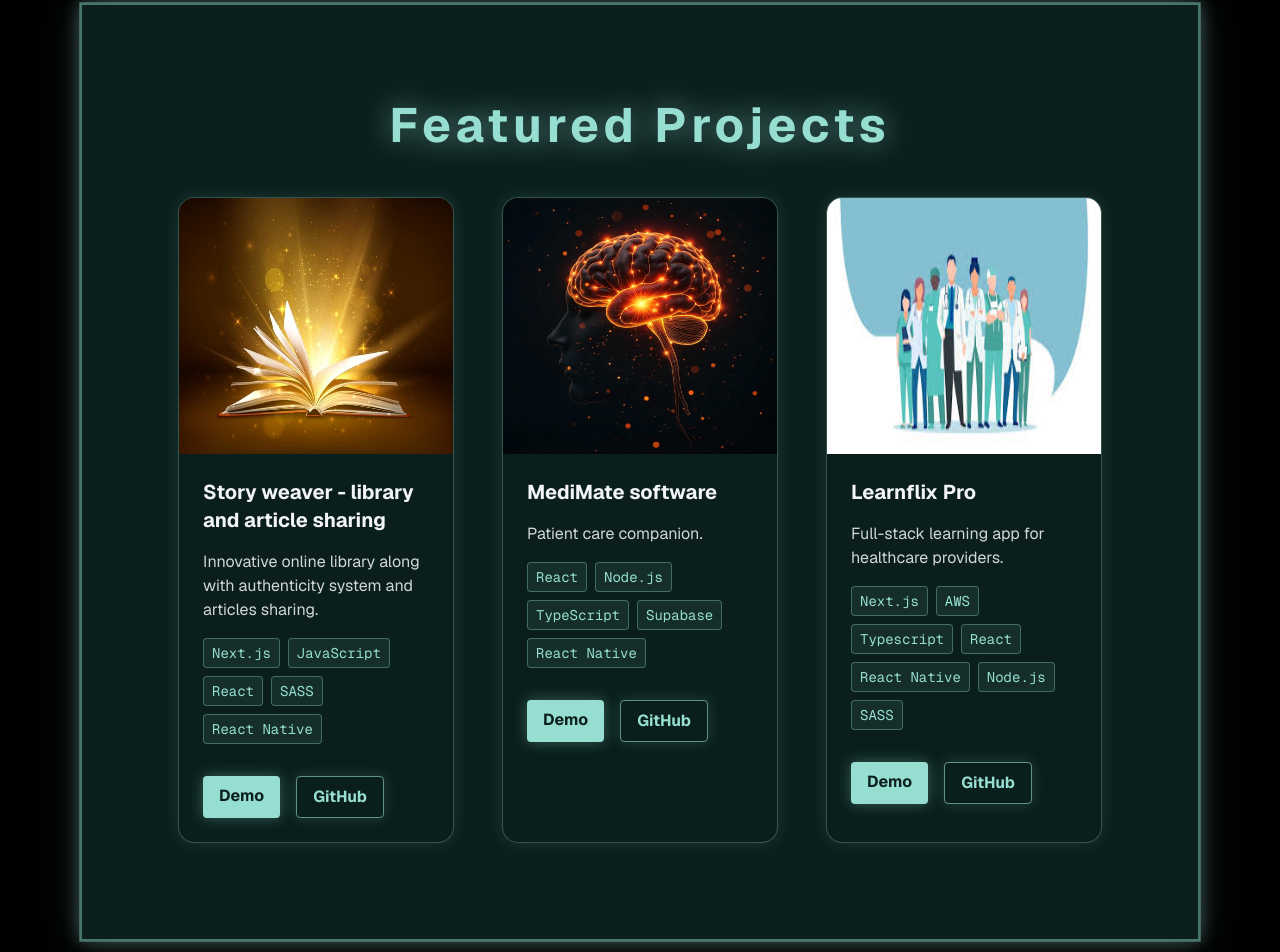
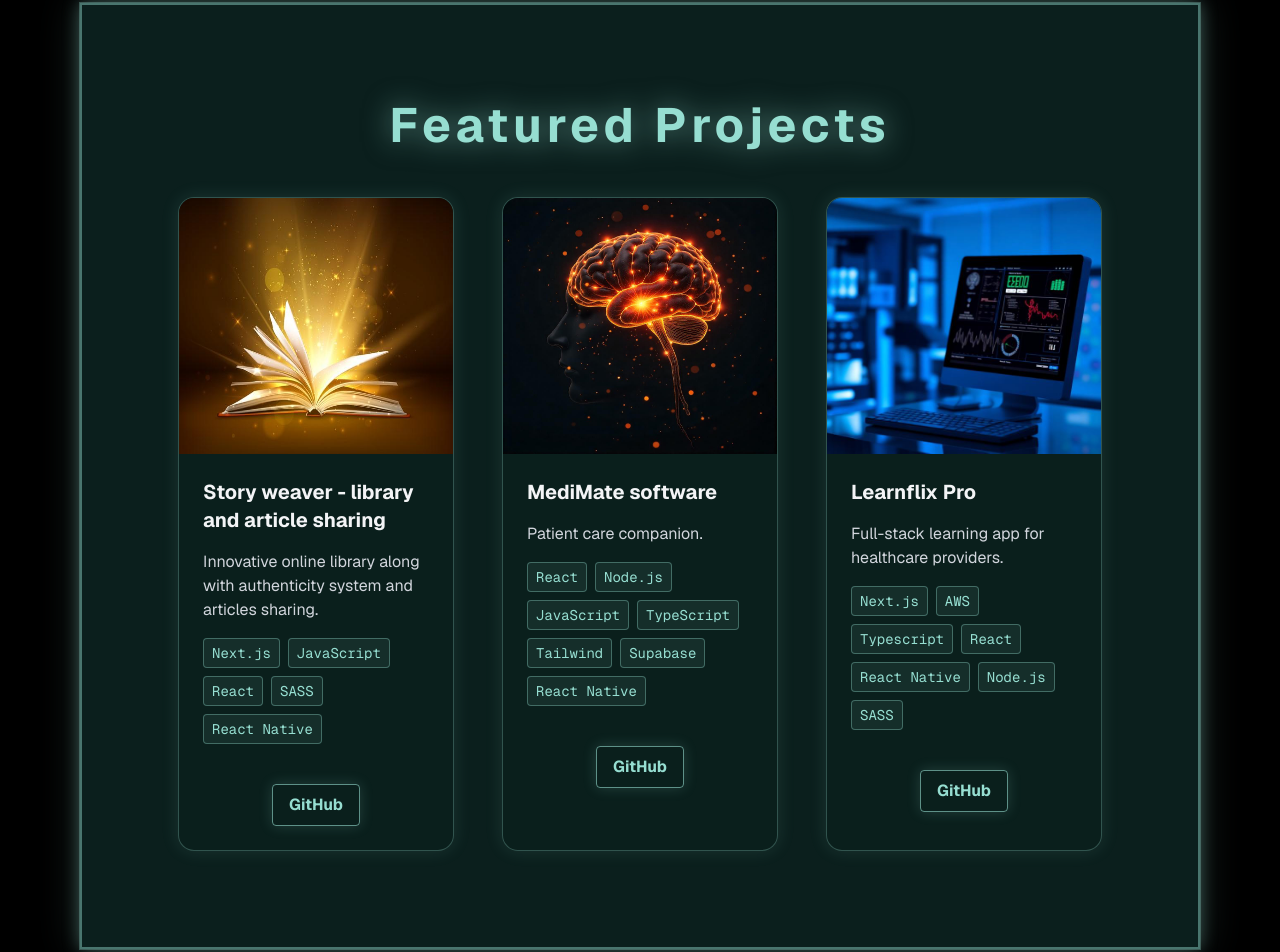
Before and after one commit to Anja286/devmom, a Next.js app: page / in a window 1280 px wide. Shown: the part 4371-5323 px from the top of the page. Built offline with nearby package versions, Linux system fonts and the light colour scheme.

Commit message:
initial commit

```diff
--- a/components/Projects.tsx
+++ b/components/Projects.tsx
@@ -25,14 +25,14 @@ const projects: Project[] = [
     name: "MediMate software",
     description: "Patient care companion.",
     image: "/medimate.jpeg",
-    tech: ["React", "Node.js", "TypeScript", "Supabase", "React Native"],
+    tech: ["React", "Node.js", "JavaScript", "TypeScript","Tailwind", "Supabase", "React Native"],
     demo: "#",
     github: "https://github.com/Anja286/patient-care-companion#",
   },
  {
     name: "Learnflix Pro",
     description: "Full-stack learning app for healthcare providers.",
-    image: "/healthcare.jpeg",
+    image: "/medimate2.jpg",
     tech: ["Next.js", "AWS", "Typescript", "React", "React Native", "Node.js", "SASS"],
     demo: "#",
     github: "https://github.com/Anja286/learnflixpro",
@@ -76,7 +76,7 @@ export default function Projects() {
                 transition-shadow duration-300
               "
             >
-              <div className="relative w-full h-64">
+              <div className="relative object-cover w-full h-64">
                 <Image
                   src={project.image}
                   alt={project.name}
@@ -109,22 +109,7 @@ export default function Projects() {
                   ))}
                 </div>
 
-                <div className="flex gap-4 mt-4">
-                  <a
-                    href={project.demo}
-                    target="_blank"
-                    rel="noopener noreferrer"
-                    className="
-                      px-4 py-2 rounded font-bold
-                      bg-[#96DED1] text-[#0B1F1D]
-                      hover:bg-[rgba(150,222,209,0.85)]
-                      transition-colors duration-300
-                      shadow-[0_0_14px_rgba(150,222,209,0.35)]
-                    "
-                  >
-                    Demo
-                  </a>
-
+                <div className="flex justify-center mt-6">
                   <a
                     href={project.github}
                     target="_blank"
```
Also changed, not shown: public/medimate2.jpg (added).
